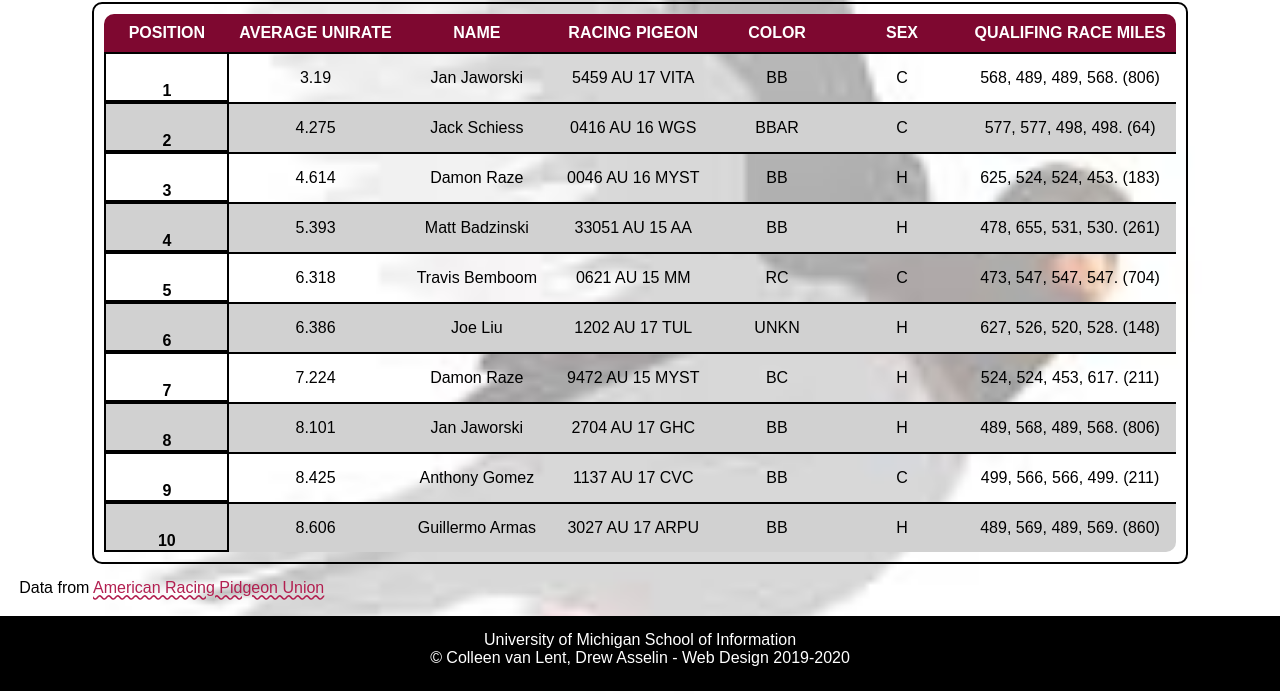
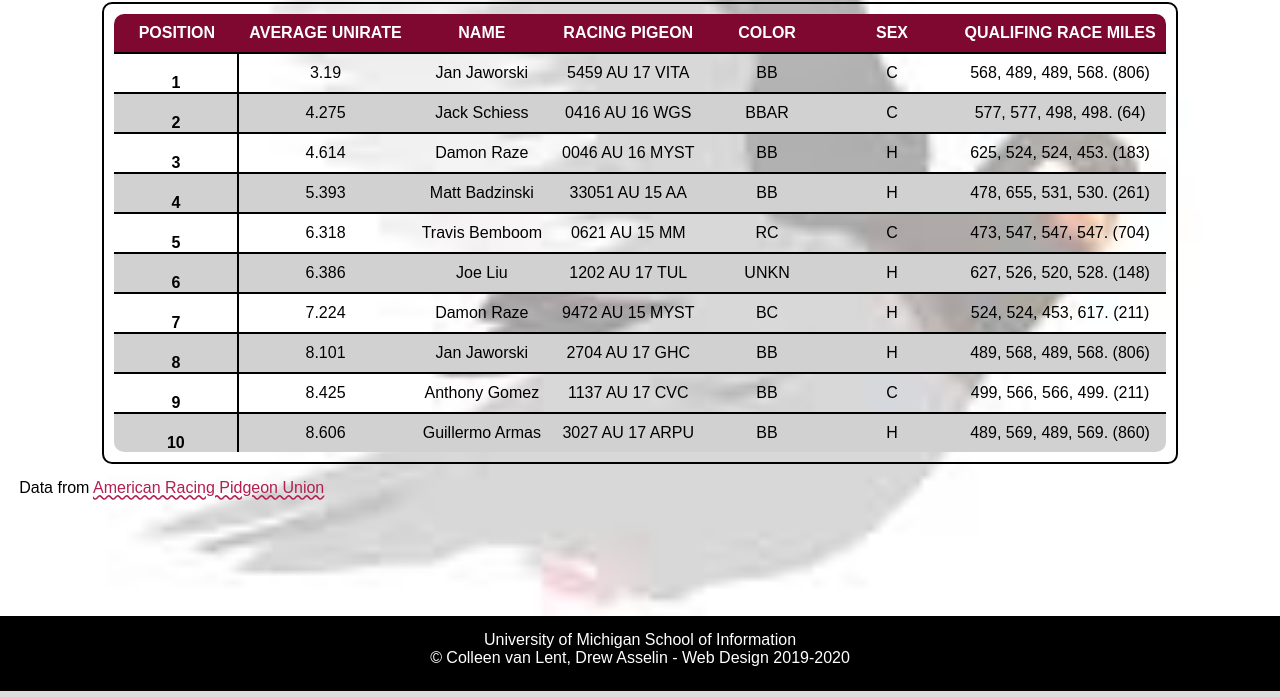
Before and after one commit to sophiejiv/homework3, a plain HTML site: page index.html in a window 1280 px wide. Shown: the part 109-806 px from the top of the page. Drawn offline with Linux system fonts and the light colour scheme; a web font is replaced by a local one.

Commit message:
Add files via upload

```diff
--- a/css/style.css
+++ b/css/style.css
@@ -64,16 +64,16 @@ table{
 }
 
 .rowhead{
-  border: 2px solid #000000;
   border-top: 2px solid #000000;
   border-right: 2px solid #000000;
 }
 
 td{
-  padding: 15px;
+  padding: 10px;
   text-align: center;
   border-top: 2px solid #000000;
 }
+
 
 
 tr:nth-child(even){
@@ -97,7 +97,7 @@ thead tr:first-child th:last-child{
   border-top-right-radius: 10px;
 }
 
-tbody tr:last-child td:first-child{
+tbody tr:last-child th:first-child{
   border-bottom-left-radius: 10px;
 }
 
```
